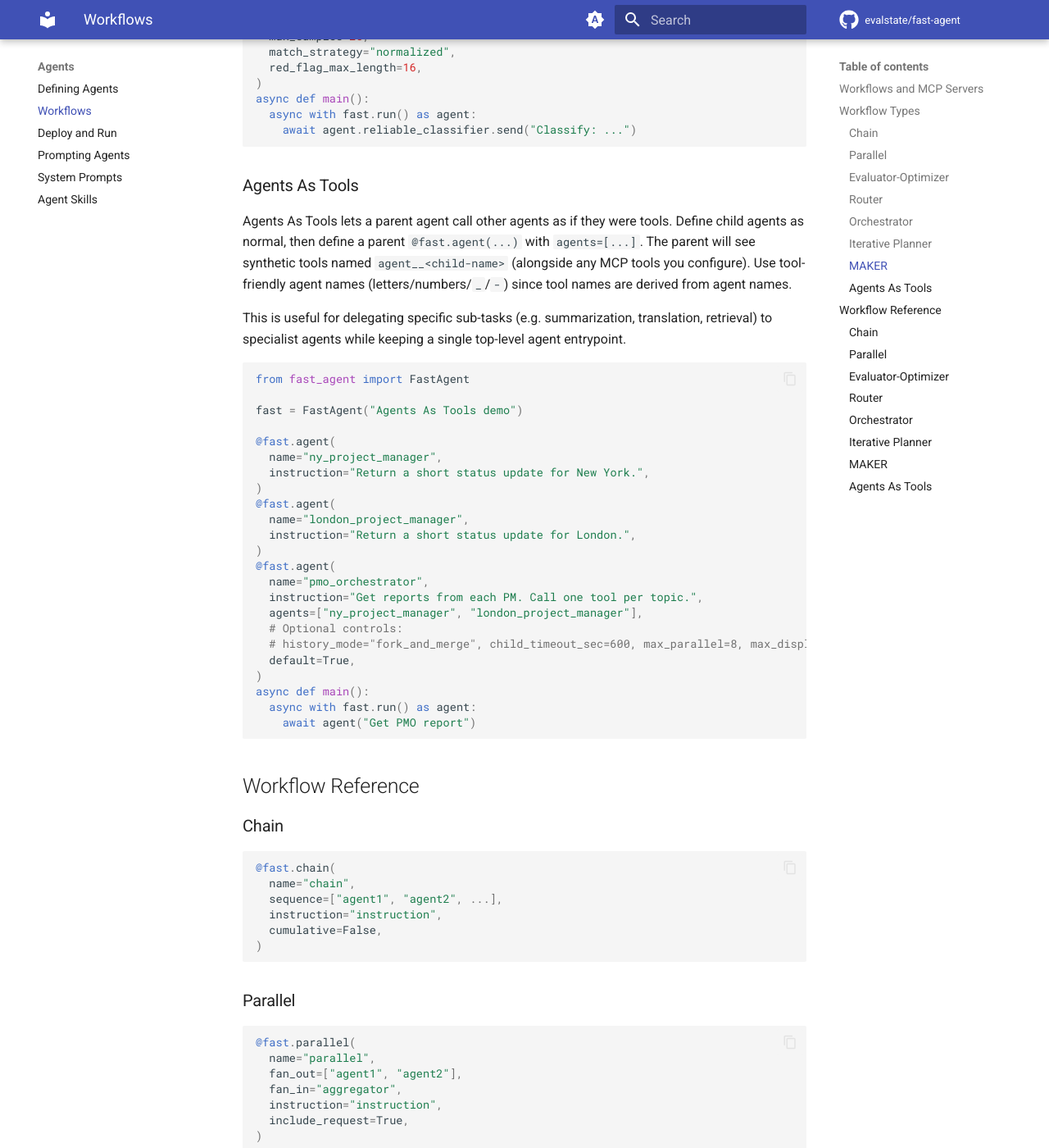
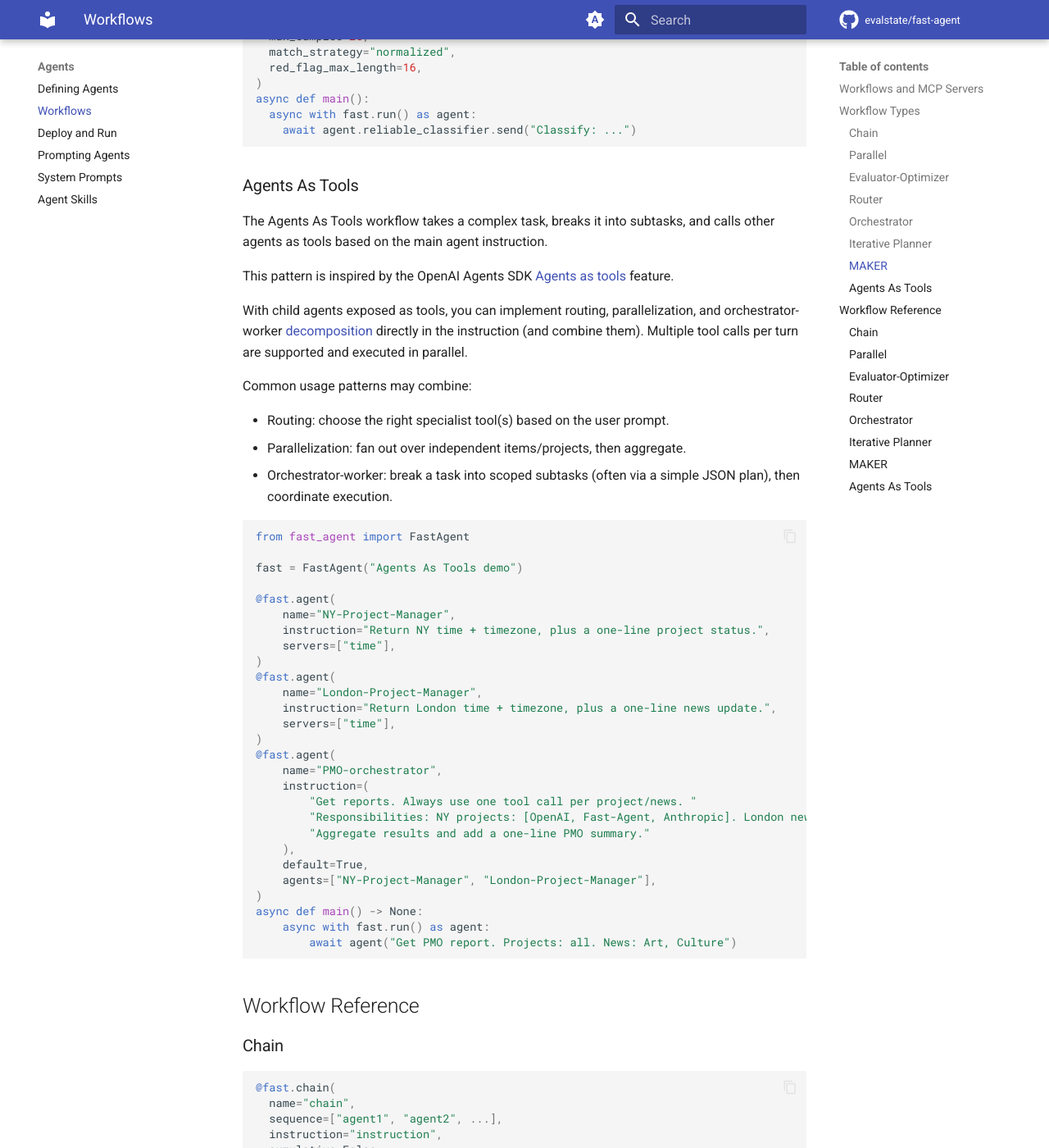
Before and after one commit to evalstate/fast-agent-docs, an MkDocs documentation site: the page built from docs/agents/workflows.md, in a window 1280 px wide and 1400 px high, scrolled down 3882 px. Shown: the whole window at 82% size. Built offline with MkDocs 1.6.1 and Material for MkDocs 9.7.7, drawn with Linux system fonts in a browser that asks for light colours; comment, search, counter and statistics services are not loaded.

Commit message:
docs(workflows): add Agents As Tools section
Add an Agents As Tools overview and a minimal, clean example covering Routing, Parallelization, and Orchestrator-workers.

````diff
--- a/docs/agents/workflows.md
+++ b/docs/agents/workflows.md
@@ -165,9 +165,17 @@
 
 ### Agents As Tools
 
-Agents As Tools lets a parent agent call other agents as if they were tools. Define child agents as normal, then define a parent `@fast.agent(...)` with `agents=[...]`. The parent will see synthetic tools named `agent__<child-name>` (alongside any MCP tools you configure). Use tool-friendly agent names (letters/numbers/`_`/`-`) since tool names are derived from agent names.
+The Agents As Tools workflow takes a complex task, breaks it into subtasks, and calls other agents as tools based on the main agent instruction.
 
-This is useful for delegating specific sub-tasks (e.g. summarization, translation, retrieval) to specialist agents while keeping a single top-level agent entrypoint.
+This pattern is inspired by the OpenAI Agents SDK [Agents as tools](https://openai.github.io/openai-agents-python/tools/#agents-as-tools) feature.
+
+With child agents exposed as tools, you can implement routing, parallelization, and orchestrator-worker [decomposition](https://www.anthropic.com/engineering/building-effective-agents) directly in the instruction (and combine them). Multiple tool calls per turn are supported and executed in parallel.
+
+Common usage patterns may combine:
+
+- Routing: choose the right specialist tool(s) based on the user prompt.
+- Parallelization: fan out over independent items/projects, then aggregate.
+- Orchestrator-worker: break a task into scoped subtasks (often via a simple JSON plan), then coordinate execution.
 
 ```python
 from fast_agent import FastAgent
@@ -175,24 +183,28 @@
 fast = FastAgent("Agents As Tools demo")
 
 @fast.agent(
-  name="ny_project_manager",
-  instruction="Return a short status update for New York.",
+    name="NY-Project-Manager",
+    instruction="Return NY time + timezone, plus a one-line project status.",
+    servers=["time"],
 )
 @fast.agent(
-  name="london_project_manager",
-  instruction="Return a short status update for London.",
+    name="London-Project-Manager",
+    instruction="Return London time + timezone, plus a one-line news update.",
+    servers=["time"],
 )
 @fast.agent(
-  name="pmo_orchestrator",
-  instruction="Get reports from each PM. Call one tool per topic.",
-  agents=["ny_project_manager", "london_project_manager"],
-  # Optional controls:
-  # history_mode="fork_and_merge", child_timeout_sec=600, max_parallel=8, max_display_instances=10
-  default=True,
+    name="PMO-orchestrator",
+    instruction=(
+        "Get reports. Always use one tool call per project/news. "
+        "Responsibilities: NY projects: [OpenAI, Fast-Agent, Anthropic]. London news: [Economics, Art, Culture]. "
+        "Aggregate results and add a one-line PMO summary."
+    ),
+    default=True,
+    agents=["NY-Project-Manager", "London-Project-Manager"],
 )
-async def main():
-  async with fast.run() as agent:
-    await agent("Get PMO report")
+async def main() -> None:
+    async with fast.run() as agent:
+        await agent("Get PMO report. Projects: all. News: Art, Culture")
 ```
 
 ## Workflow Reference
````
